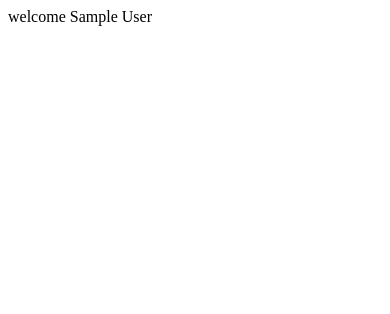
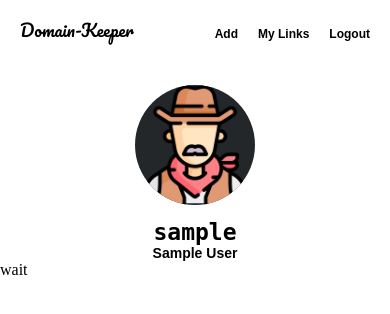
Before and after one commit to Sarthakischauhan/domain-keeper, a Flask app: a page that uses main_app/routes.py in a window 390 px wide. Shown: the top 314 px of the page. Run offline with Flask 2, Linux system fonts and the light colour scheme; the visitor is signed in with stand-in values (Sample User, id 1); data comes from the database, SQL or seed files in the repository.

Commit message:
added account page

```diff
--- a/main_app/forms.py
+++ b/main_app/forms.py
@@ -6,8 +6,8 @@ from main_app.models import User
 
 
 class SignupForm(Form):
-    username=StringField("Username",validators=[DataRequired(),Length(min=2)])
-    name = StringField("Name",validators=[DataRequired(),Length(min=3)])
+    username=StringField("Username",validators=[DataRequired(),Length(min=2,max=15)])
+    name = StringField("Name",validators=[DataRequired(),Length(min=3,max=20)])
     email=StringField("Email",validators=[DataRequired(),Email()])
     password=PasswordField("Password",validators=[DataRequired(),Length(min=4,max=20,message="Password should be of 4 to 12 characters")])
     confirm=PasswordField("Confirm Password",validators=[DataRequired(),EqualTo('password',"Invalid confirm password!!")])
--- a/main_app/routes.py
+++ b/main_app/routes.py
@@ -1,4 +1,4 @@
-from flask import Blueprint,render_template,url_for
+from flask import Blueprint,render_template,url_for,request
 from flask_login import login_required,current_user
 from main_app.models import User
 
@@ -14,6 +14,6 @@ def index():
 def account(username):
     user = User.query.filter_by(username = username).first()
     if user:
-        return f"welcome {user.name}"
+        return render_template("account.html")
     else :
         return "chal jaa bhosdike"
--- /dev/null
+++ b/main_app/static/account.css
@@ -0,0 +1,103 @@
+.account-info{
+    display: flex;
+    flex-direction: column;
+    align-items:center;
+    width: 100%;
+    margin-top: 40px;
+}
+
+#avatar-img{
+    width: 190px;
+/*    filter: drop-shadow(0px 2px 13px black);*/
+    border-radius: 50%;
+    background: #23272A;
+}
+
+.info{
+    text-align: center;
+}
+
+#acc-username{
+    font-size: 40px;
+    font-family: monospace;
+    margin-top: 10px;
+}
+
+#acc-name{
+    font-size: 17px;
+    font-family: sans-serif;
+    text-transform: capitalize;
+}
+
+
+
+
+
+
+
+
+
+
+
+
+
+
+
+
+
+
+
+
+
+
+
+
+
+
+
+
+
+
+
+
+
+
+
+
+
+@media only screen and (max-width: 768px) {
+    #acc-username{
+        font-size: 32px;
+    }
+    #acc-name{
+        font-size: 17px;
+    }
+
+}
+
+
+@media only screen and (max-width: 550px) {
+    #acc-username{
+        font-size: 27px;
+    }
+    #acc-name{
+        font-size: 15px;
+    }
+    #avatar-img{
+        width: 150px;
+    }
+
+}
+
+@media only screen and (max-width: 430px) {
+    #acc-username{
+        font-size: 23px;
+    }
+    #acc-name{
+        font-size: 14px;
+    }
+    #avatar-img{
+        width: 120px;
+    }
+
+}
--- a/main_app/static/layout.css
+++ b/main_app/static/layout.css
@@ -108,6 +108,13 @@ body{
         font-size: 15px;
         margin-right: 20px;
     }
+    .acc-username{
+        font-size: 32px;
+    }
+    .acc-name{
+        font-size: 17px;
+    }
+
 }
 
 @media only screen and (max-width: 540px) {
@@ -131,7 +138,7 @@ body{
     }
 }
 
-@media only screen and (max-width: 300px) {
+@media only screen and (max-width: 305px) {
     .container{
         flex-direction: column;
         align-items: center;
--- /dev/null
+++ b/main_app/templates/account.html
@@ -0,0 +1,27 @@
+{% extends "layout.html" %}
+{% block title %}
+{{ current_user.username }} | Domain - Keeper
+{% endblock %}
+
+{% block link %}
+<link rel="stylesheet" type="text/css" href="{{ url_for('static',filename='account.css') }}">
+{% endblock link %}
+
+{% block content %}
+<section class="account-info">
+    <div class="avatar-img">
+        <img src="{{ url_for('static',filename='default_imgs/cowboy.png') }}" id="avatar-img">
+    </div>
+    <div class="info">
+        <h1 id="acc-username">{{ current_user.username }}</h1>
+        <h4 id="acc-name">{{ current_user.name }}</h4>
+        <!-- No of links with us-->
+    </div>
+</section>
+
+<section class="add-link">
+    wait
+</section>
+
+
+{% endblock %}
--- a/main_app/templates/layout.html
+++ b/main_app/templates/layout.html
@@ -13,8 +13,14 @@
         <div class="container">
             <h1 class="logo"><a href="/" id="logo-a">Domain-Keeper</a></h1>
             <ul class="links">
-                <li><a href="/login" class="link">Log in</a></li>
-                <li><a href="/signup" class="link">Sign Up</a></li>
+                {% if not current_user.is_authenticated %}
+                  <li><a href="/login" class="link">Log in</a></li>
+                  <li><a href="/signup" class="link">Sign Up</a></li>
+                {% else %}
+                  <li><a href="{{ url_for('routes_bp.account',_anchor='add-links',username=current_user.username ) }}" class="link">Add</a></li>
+                  <li><a href="{{ url_for('routes_bp.account',_anchor='my-links',username=current_user.username ) }}"class="link">My Links</a></li>
+                  <li><a href="/logout" class="link">Logout</a></li>
+                {% endif %}
             </ul>
         </div>
     </nav>
```
Also changed, not shown: main_app/static/default_imgs/cowboy.png (added).
